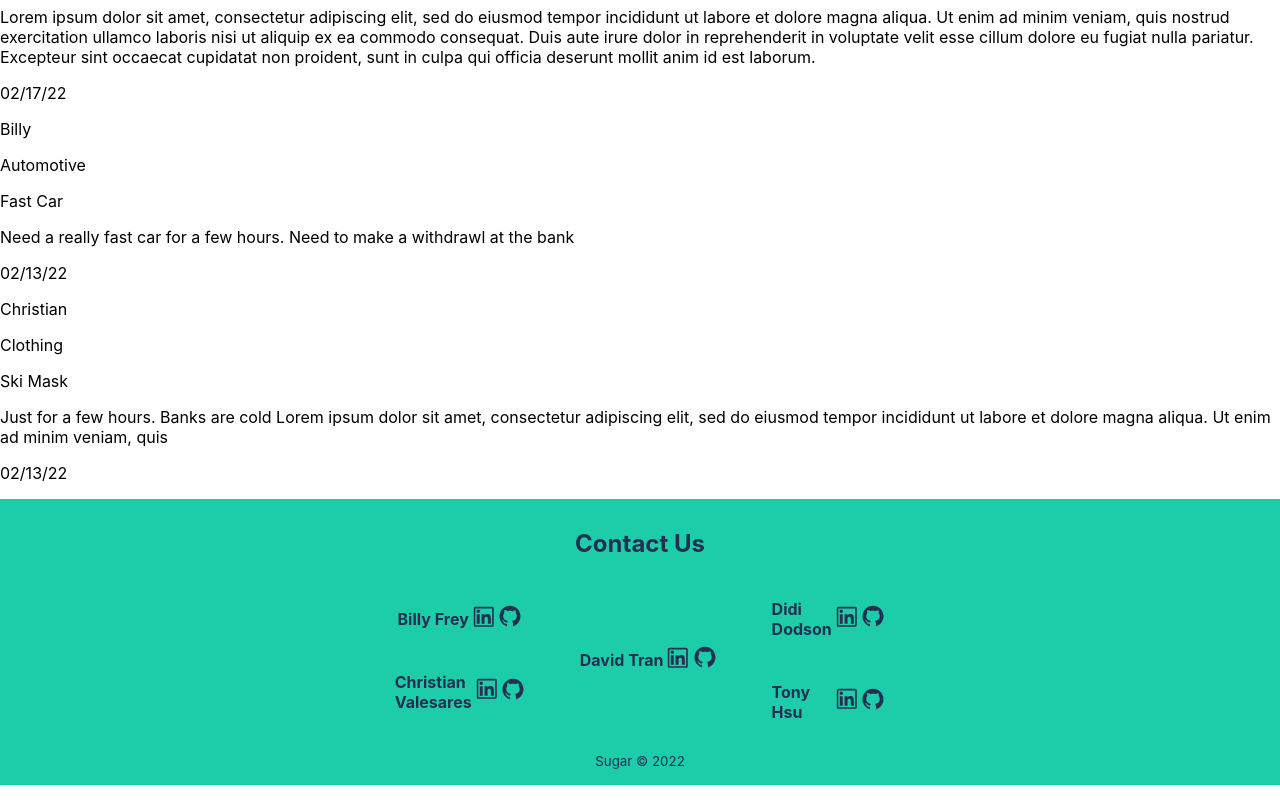
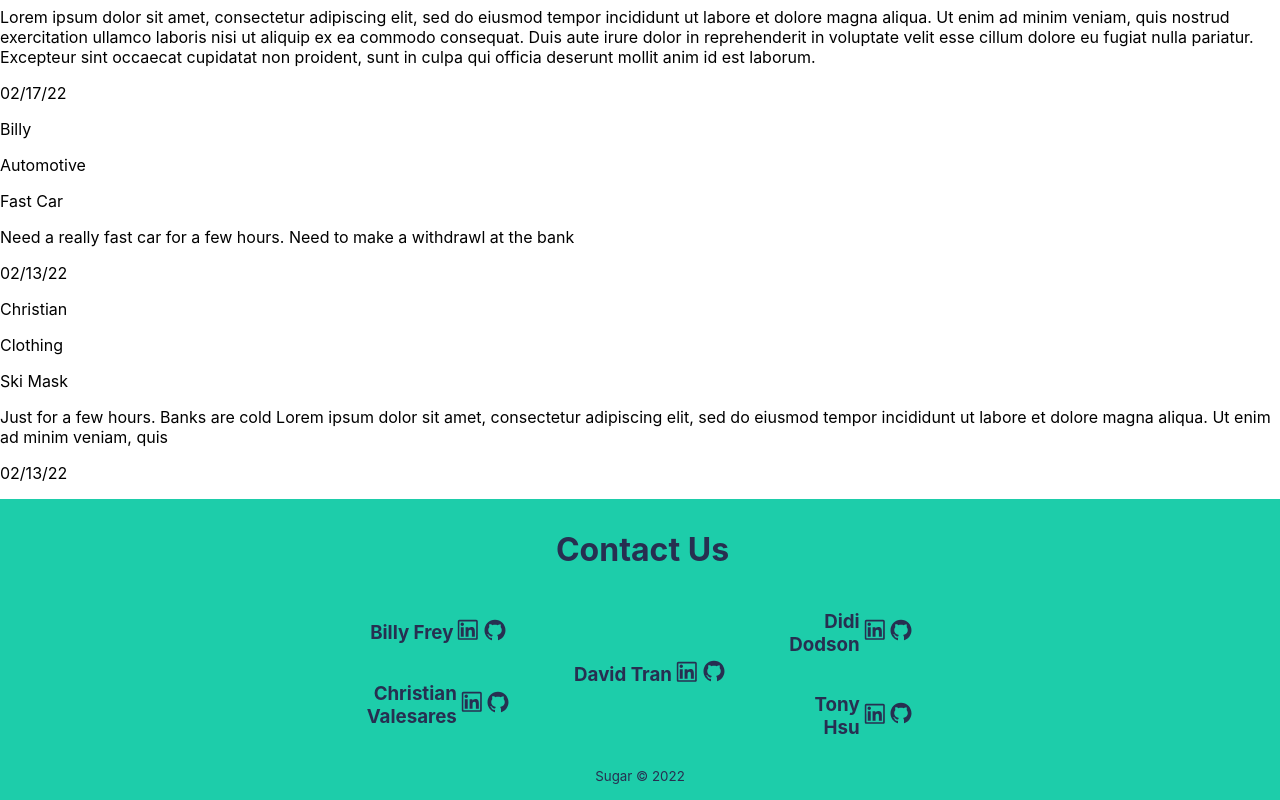
Before and after one commit to 2108-Sugar/Sugar_FE, a React (Create React App) app: page / in a window 1280 px wide. Shown: the part 557-1357 px from the top of the page. Built offline with nearby package versions, Linux system fonts and the light colour scheme.

Commit message:
Update links and increase font size

```diff
--- a/src/Components/Footer/Footer.css
+++ b/src/Components/Footer/Footer.css
@@ -44,11 +44,11 @@
   flex-direction: column;
   align-items: center;
   margin: 10px;
-  text-align: left;
+  text-align: right;
   width: 100%;
 }
 
-.footer-link-items > h2 {
+.footer-link-items > h1 {
   color: #272F51;
 }
 
@@ -94,7 +94,7 @@
   }
 }
 
-h4 {
+h3 {
   color: #272F51;
   margin-right: 2px;
 }
--- a/src/Components/Footer/Footer.js
+++ b/src/Components/Footer/Footer.js
@@ -11,35 +11,35 @@ const Footer = () => {
       <div className='foot-links'>
         <div className='footer-link-wrapper'>
           <div className='footer-link-items'>
-            <h2>Contact Us</h2>
+            <h1>Contact Us</h1>
             <div className='name-columns'>
               <div className='left-names'>
                 <div className='contact-info'>
-                  <h4>Billy Frey</h4>
-                  <a className='linked-in-icon' href={'https://www.linkedin.com/in/markus-rossio/'} target={'blank'}><AiIcons.AiOutlineLinkedin /></a>
-                  <a className='contact-icons' href={'https://github.com/ivonne-hernandez'} target={'blank'}><AiIcons.AiOutlineGithub /></a>
+                  <h3>Billy Frey</h3>
+                  <a className='linked-in-icon' href={'https://www.linkedin.com/in/william-frey/'} target={'blank'}><AiIcons.AiOutlineLinkedin /></a>
+                  <a className='contact-icons' href={'https://github.com/bfrey08'} target={'blank'}><AiIcons.AiOutlineGithub /></a>
                 </div>
                 <div className='contact-info'>
-                  <h4>Christian Valesares</h4>
-                  <a className='linked-in-icon' href={'https://www.linkedin.com/in/markus-rossio/'} target={'blank'}><AiIcons.AiOutlineLinkedin /></a>
-                  <a className='contact-icons' href={'https://github.com/Markus-Xavier'} target={'blank'}><AiIcons.AiOutlineGithub /></a>
+                  <h3>Christian Valesares</h3>
+                  <a className='linked-in-icon' href={'https://www.linkedin.com/in/christian-valesares/'} target={'blank'}><AiIcons.AiOutlineLinkedin /></a>
+                  <a className='contact-icons' href={'https://github.com/cvalesares'} target={'blank'}><AiIcons.AiOutlineGithub /></a>
                 </div>
               </div>
                 <div className='contact-info'>
-                  <h4>David Tran</h4>
+                  <h3>David Tran</h3>
                   <a className='linked-in-icon' href={'https://www.linkedin.com/in/david-tran7/'} target={'blank'}><AiIcons.AiOutlineLinkedin /></a>
                   <a className='contact-icons' href={'https://github.com/isleofyou'} target={'blank'}><AiIcons.AiOutlineGithub /></a>
                 </div>
               <div className='right-names'>
                 <div className='contact-info'>
-                  <h4>Didi Dodson</h4>
-                  <a className='linked-in-icon' href={'https://www.linkedin.com/in/markus-rossio/'} target={'blank'}><AiIcons.AiOutlineLinkedin /></a>
-                  <a className='contact-icons' href={'https://github.com/Markus-Xavier'} target={'blank'}><AiIcons.AiOutlineGithub /></a>
+                  <h3>Didi Dodson</h3>
+                  <a className='linked-in-icon' href={'https://www.linkedin.com/in/didi-dodson'} target={'blank'}><AiIcons.AiOutlineLinkedin /></a>
+                  <a className='contact-icons' href={'https://github.com/DidiDodson'} target={'blank'}><AiIcons.AiOutlineGithub /></a>
                 </div>
                 <div className='contact-info'>
-                  <h4>Tony Hsu</h4>
-                  <a className='linked-in-icon' href={'https://www.linkedin.com/in/markus-rossio/'} target={'blank'}><AiIcons.AiOutlineLinkedin /></a>
-                  <a className='contact-icons' href={'https://github.com/Markus-Xavier'} target={'blank'}><AiIcons.AiOutlineGithub /></a>
+                  <h3>Tony Hsu</h3>
+                  <a className='linked-in-icon' href={'https://www.linkedin.com/in/tonydhsu/'} target={'blank'}><AiIcons.AiOutlineLinkedin /></a>
+                  <a className='contact-icons' href={'https://github.com/tonydhsu'} target={'blank'}><AiIcons.AiOutlineGithub /></a>
                 </div>
               </div>
             </div>
```
